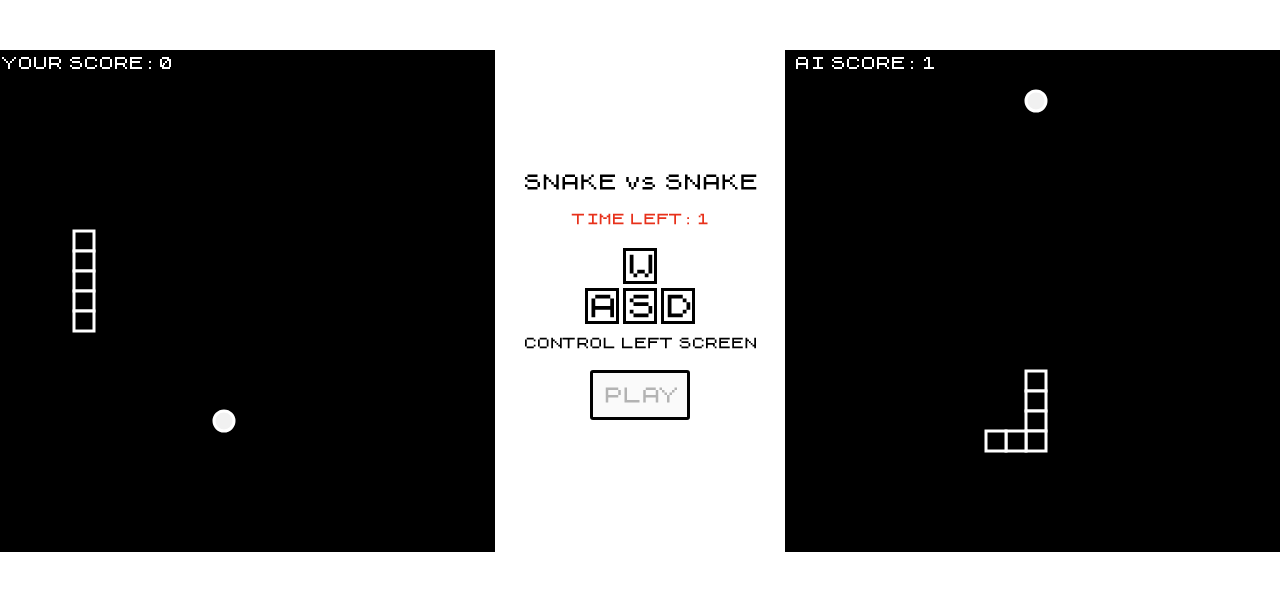
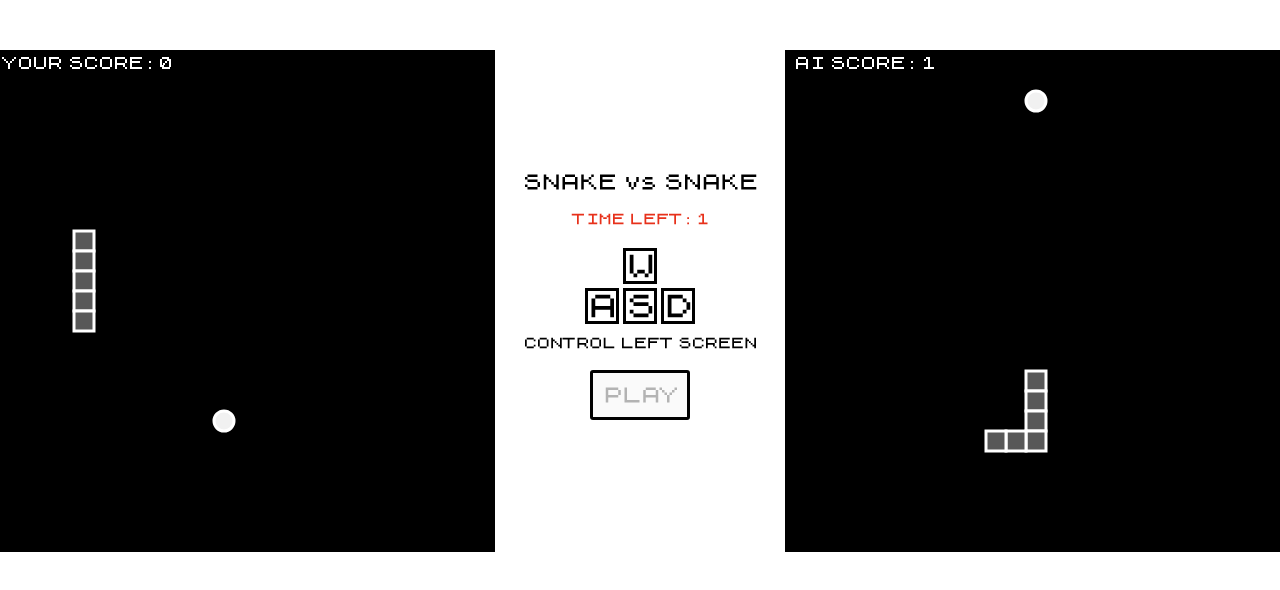
Before and after one commit to juzen2003/Snake, a website built with webpack: page index.html in a window 1280 px wide. Both pictures are taken after a click on the button "PLAY". Built offline with nearby package versions, Linux system fonts and the light colour scheme.

Commit message:
Update snake color

```diff
--- a/snake.css
+++ b/snake.css
@@ -8,6 +8,7 @@ body {
     align-items: center;
     justify-content: center;
     padding: 50px;
+    margin: auto;
 }
 
 .info-area {
--- a/snake.js
+++ b/snake.js
@@ -22,7 +22,9 @@ class Snake {
     ctx.beginPath();
     ctx.rect(x * this.unitSize, y * this.unitSize, this.unitSize, this.unitSize);
     // ctx.fillStyle = "#F5FA30";
-    ctx.fillStyle = "#000";
+    // ctx.fillStyle = "#000";
+    ctx.fillStyle = "#585858";
+
     ctx.fill();
     // border
     // ctx.strokeStyle = "red";
--- a/snakeAI.js
+++ b/snakeAI.js
@@ -26,7 +26,8 @@ class Snake {
     ctx.beginPath();
     ctx.rect(x * this.unitSize, y * this.unitSize, this.unitSize, this.unitSize);
     // ctx.fillStyle = "#F5FA30";
-    ctx.fillStyle = "#000";
+    // ctx.fillStyle = "#000";
+    ctx.fillStyle = "#585858";
     ctx.fill();
     // border
     // ctx.strokeStyle = "red";
```
